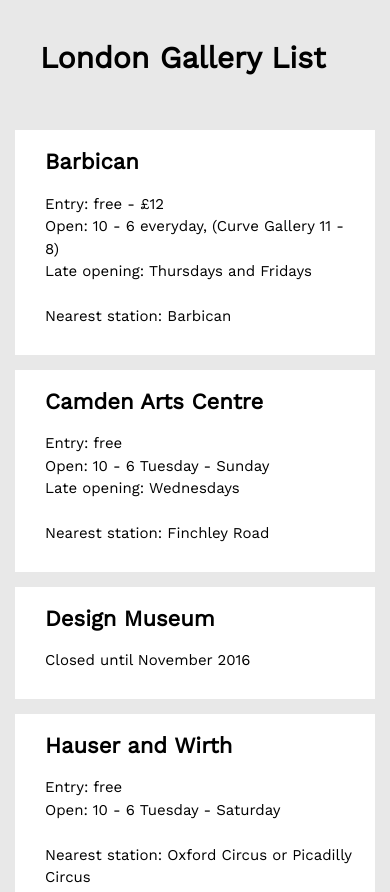
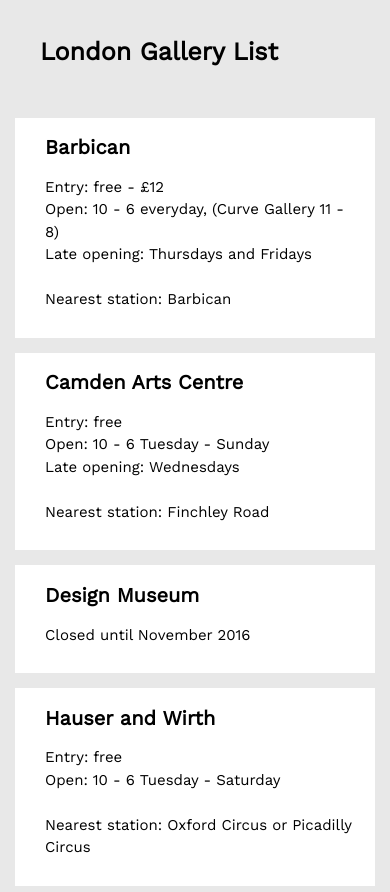
Before and after one commit to jjulier/londongallerylist, a plain HTML site: page index.html in a window 390 px wide. Shown: the top 892 px of the page. Drawn offline with nearby package versions, Linux system fonts and the light colour scheme.

Commit message:
update responsive

```diff
--- a/style.css
+++ b/style.css
@@ -69,18 +69,18 @@ h1{
 }
 
 
-@media (max-width: 500px) {
+@media (max-width: 700px) {
 
   p{
     font-size:15px;
   }
 
 h1{
-  font-size:30px;
+  font-size:25px;
 }
 
 h2{
-  font-size:22px;
+  font-size:20px;
 }
 
 
```
